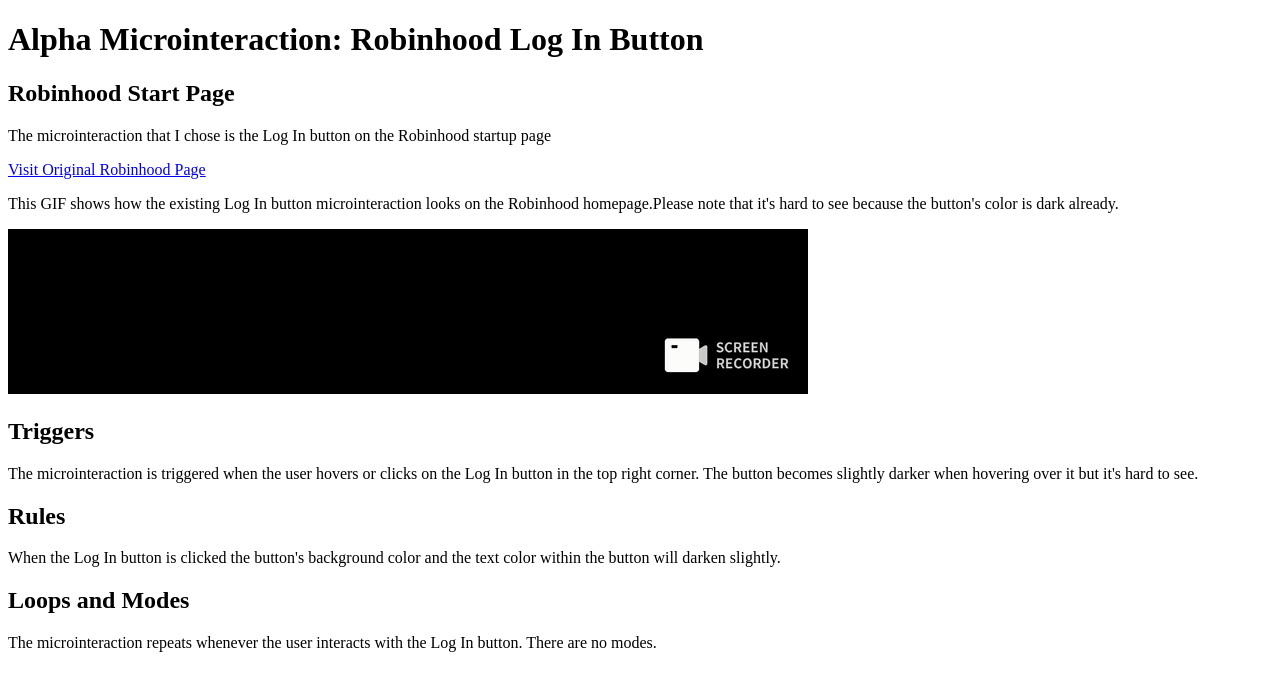
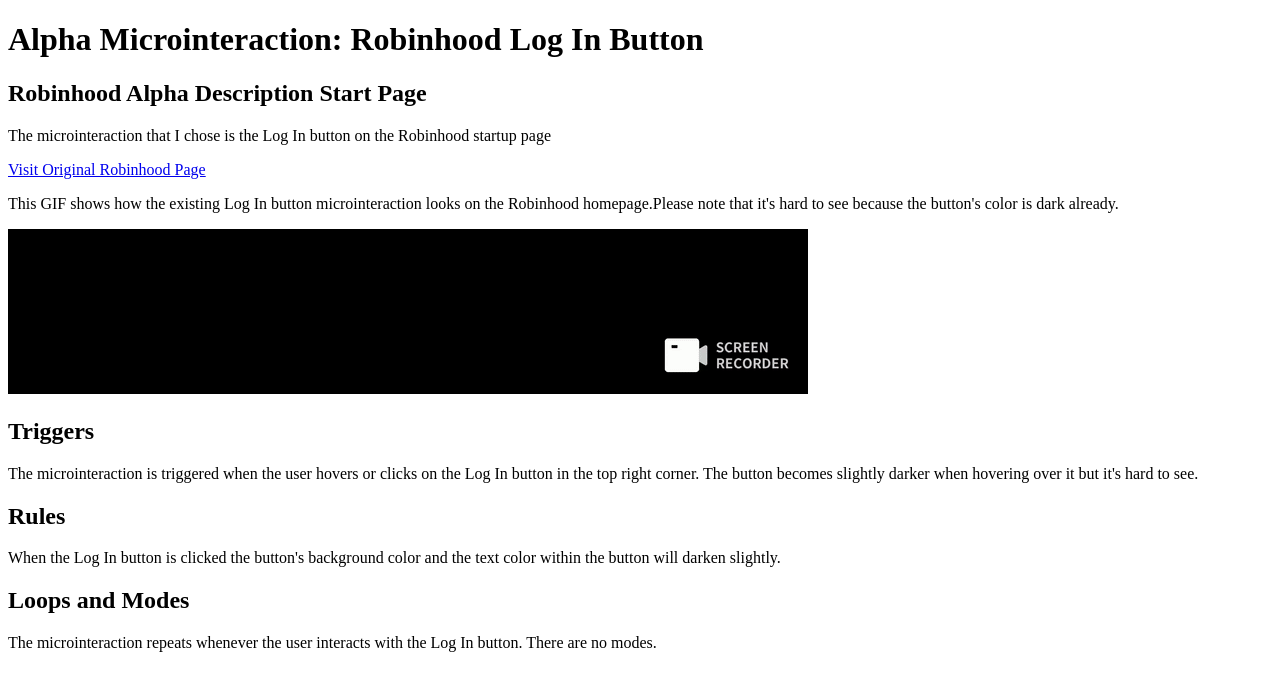
Before and after one commit to sanaawillacy/idm241-saw387, a plain HTML site: page alpha/index.html in a window 1280 px wide. Drawn offline with Linux system fonts and the light colour scheme.

Commit message:
changed text

```diff
--- a/alpha/index.html
+++ b/alpha/index.html
@@ -10,7 +10,7 @@
 
 <main>
     <section>
-    <h2>Robinhood Start Page </h2>
+    <h2>Robinhood Alpha Description Start Page </h2>
     <p>The microinteraction that I chose is the Log In button on the Robinhood startup page</p>
     <a href="https://robinhood.com/us/en/?utm_source=google&utm_campaign=8140492012&utm_content=84157057397&utm_term=658217162828__robinhood__e&utm_medium=cpc&gad_source=1&gad_campaignid=8140492012&gbraid=0AAAAADNGvrMt-HWO9N0q-woByqEweDFJu&gclid=Cj0KCQjw0Y3HBhCxARIsAN7931X-gE-2sQ4r-sK5lNa6nr5PN7KOZU2Ht2nlcHjVhIxRKH5Q0_X2wzgaAgTpEALw_wcB"
     target="_blank">
```
